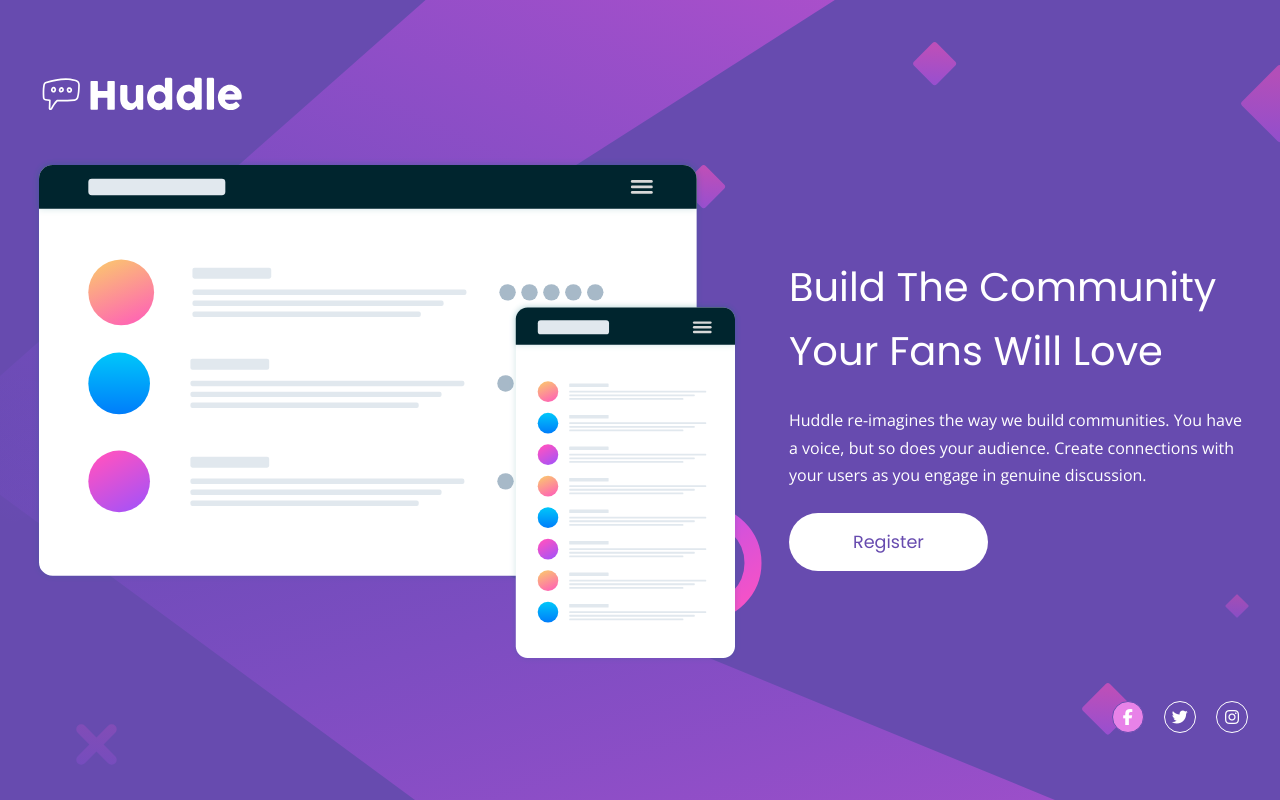
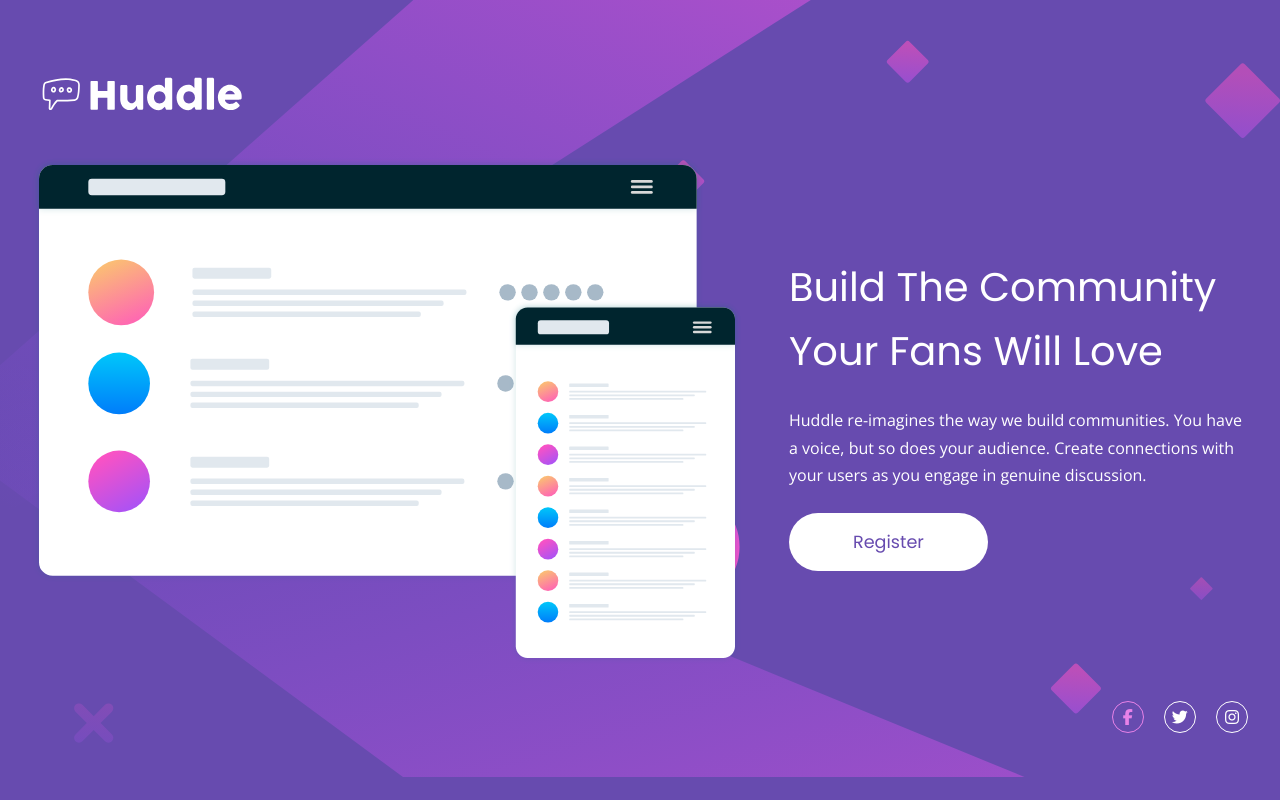
Before and after one commit to psjoaopedro/huddle-landing-page, a plain HTML site: page index.html in a window 1280 px wide. In both pictures the pointer is over the link 1127 px from the left and 716 px from the top of the page. Drawn offline with nearby package versions, Linux system fonts and the light colour scheme.

Commit message:
alteração do background-size para contain e alteração na animação do hover das redes sociais

```diff
--- a/css/style.css
+++ b/css/style.css
@@ -1,7 +1,7 @@
 body {
     font-family: 'Open Sans', sans-serif;
     background: url('../images/bg-desktop.svg') no-repeat;
-    background-size: cover;
+    background-size: contain;
     background-color: hsla(257, 40%, 49%, 1.00);
     color: #fff;
     min-height: 100vh;
@@ -92,7 +92,6 @@ body {
 }
 
 .social a:hover {
-  background-color: hsl(300, 69%, 71%);
-  border-color: hsl(257, 40%, 49%);;
-  color: white;
+    border-color: hsl(300, 69%, 71%);
+    color: hsl(300, 69%, 71%);
 }
```
Lines whose indentation alone changed are shown as unchanged.
